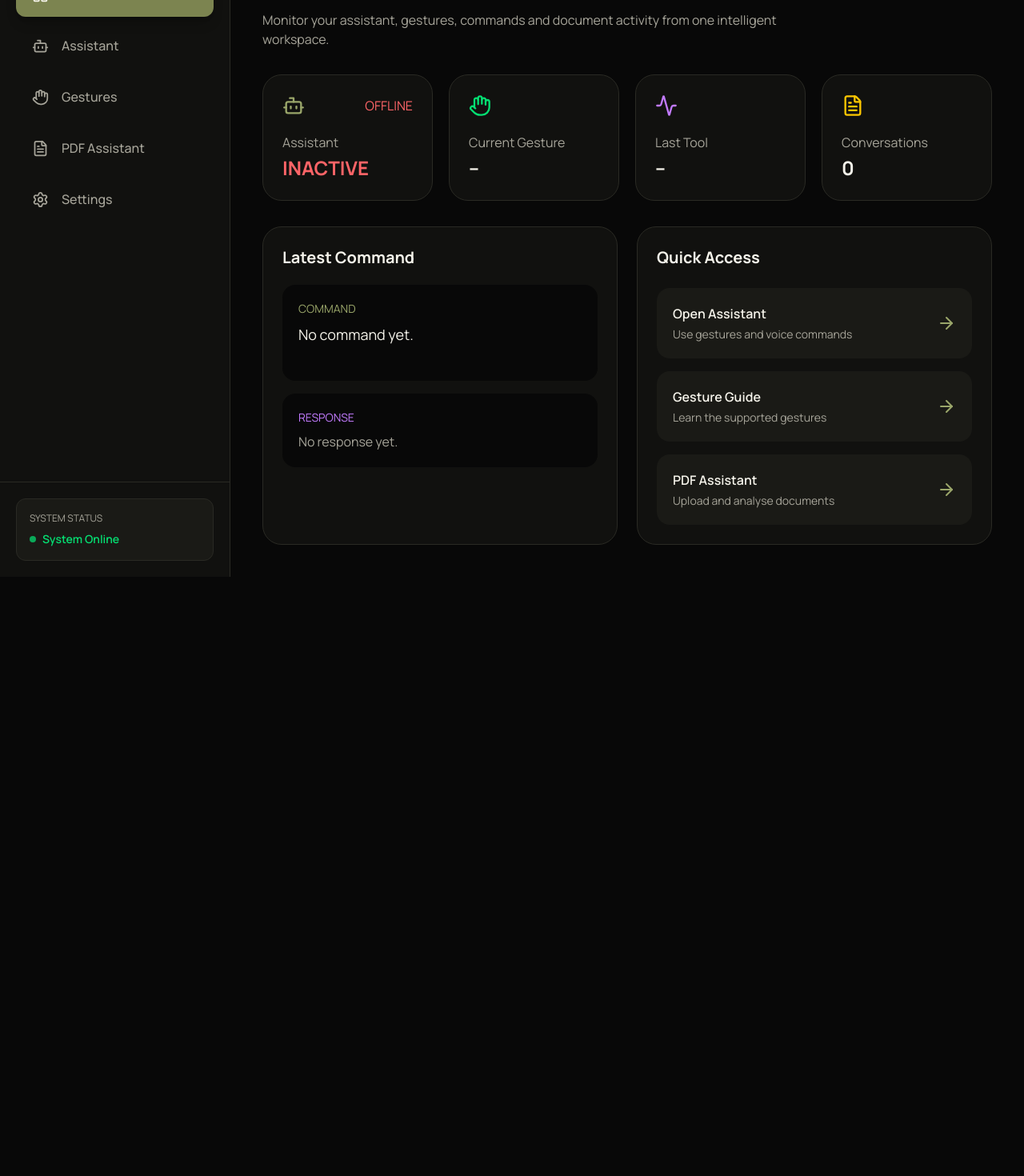
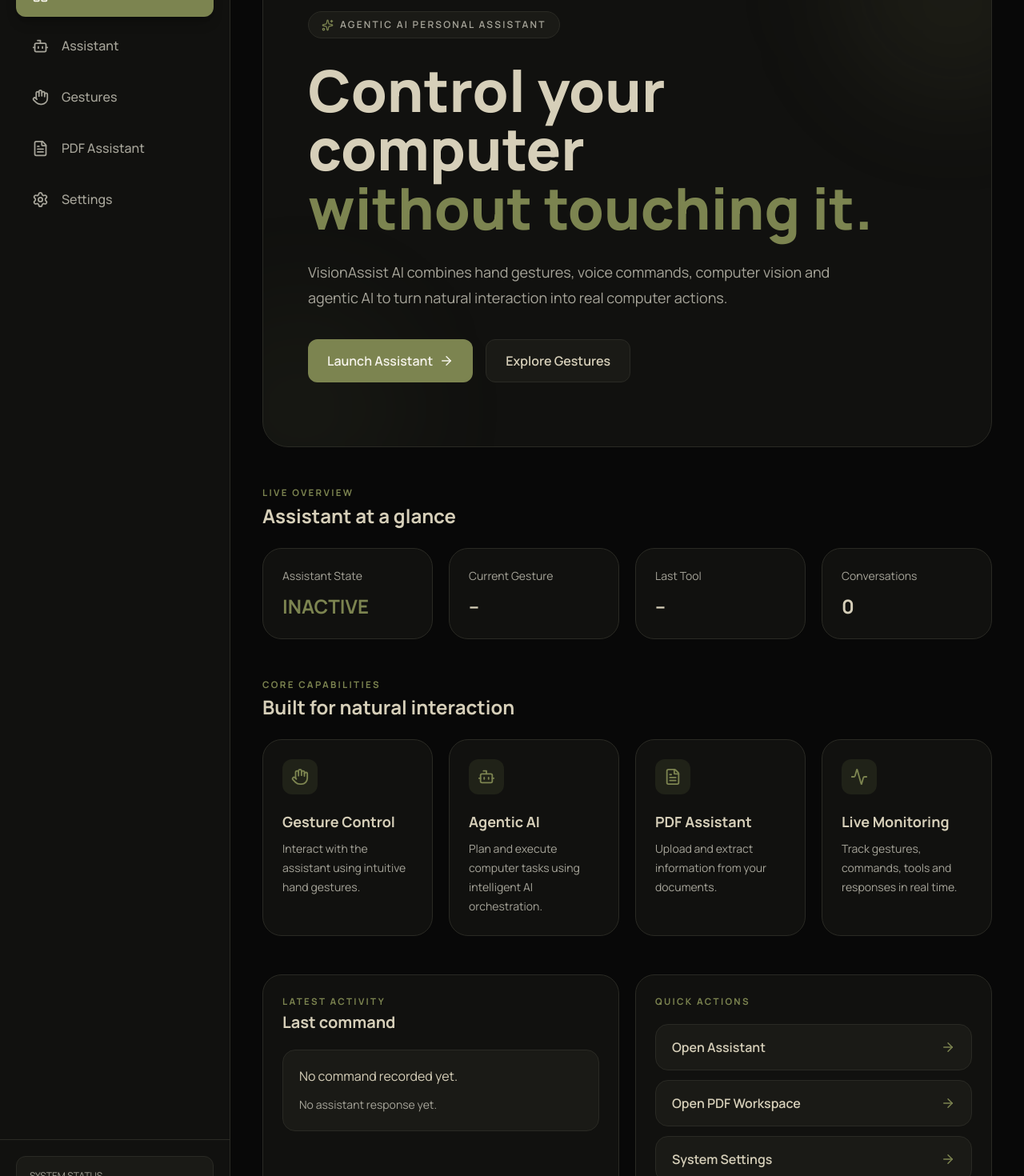
Before and after one commit to srishtisharma07/VisionAssist-AI, a React app in the folder frontend/: page / in a window 1280 px wide. Shown: the part 200-1670 px from the top of the page at 80% size. Before the commit the page ends 921 px from the top, so only its background shows below. Built offline with nearby package versions, Linux system fonts and the light colour scheme; no server answers; the HTML template or start-up script is replaced by a standard one.

Commit message:
Redesign home dashboard experience

```diff
--- a/frontend/src/pages/Home.jsx
+++ b/frontend/src/pages/Home.jsx
@@ -1,11 +1,13 @@
 import { useEffect, useState } from "react";
 import {
+  ArrowRight,
   Bot,
   Hand,
   FileText,
   Activity,
-  ArrowRight,
+  Sparkles,
 } from "lucide-react";
+
 import { Link } from "react-router-dom";
 import { getAssistantState } from "../services/api";
 
@@ -17,7 +19,6 @@ export default function Home() {
     last_command: "",
     last_tool: "",
     last_response: "",
-    last_uploaded_pdf: "",
     conversation: [],
   });
 
@@ -32,7 +33,6 @@ export default function Home() {
         last_command: data.last_command || "",
         last_tool: data.last_tool || "",
         last_response: data.last_response || "",
-        last_uploaded_pdf: data.last_uploaded_pdf || "",
         conversation: data.conversation || [],
       });
     }
@@ -44,189 +44,294 @@ export default function Home() {
     return () => clearInterval(interval);
   }, []);
 
-  const statusColor = state.active
-    ? "text-green-400"
-    : "text-red-400";
+  const features = [
+    {
+      icon: Hand,
+      title: "Gesture Control",
+      description:
+        "Interact with the assistant using intuitive hand gestures.",
+    },
+    {
+      icon: Bot,
+      title: "Agentic AI",
+      description:
+        "Plan and execute computer tasks using intelligent AI orchestration.",
+    },
+    {
+      icon: FileText,
+      title: "PDF Assistant",
+      description:
+        "Upload and extract information from your documents.",
+    },
+    {
+      icon: Activity,
+      title: "Live Monitoring",
+      description:
+        "Track gestures, commands, tools and responses in real time.",
+    },
+  ];
 
   return (
-    <div className="space-y-8">
+    <div className="space-y-12">
 
-      {/* Welcome */}
+      {/* Hero */}
 
-      <section>
-        <p className="text-cyan-400 text-sm uppercase tracking-widest">
-          Control Centre
-        </p>
+      <section className="relative overflow-hidden rounded-[2rem] border border-[var(--border-color)] bg-[var(--panel-bg)] px-8 py-14 lg:px-14 lg:py-20">
 
-        <h1 className="text-4xl font-bold text-white mt-2">
-          Welcome to VisionAssist AI
-        </h1>
+        <div className="absolute -top-24 -right-24 w-72 h-72 rounded-full bg-[var(--accent)]/10 blur-3xl" />
+        <div className="absolute -bottom-24 -left-24 w-72 h-72 rounded-full bg-[var(--accent)]/5 blur-3xl" />
 
-        <p className="text-slate-400 mt-3 max-w-2xl">
-          Monitor your assistant, gestures, commands and document activity
-          from one intelligent workspace.
-        </p>
-      </section>
+        <div className="relative max-w-4xl">
 
-      {/* Status Cards */}
+          <div className="inline-flex items-center gap-2 rounded-full border border-[var(--border-color)] bg-[var(--panel-soft)] px-4 py-2">
 
-      <section className="grid md:grid-cols-2 xl:grid-cols-4 gap-5">
+            <Sparkles
+              size={15}
+              className="text-[var(--accent)]"
+            />
 
-        <div className="bg-slate-900 border border-slate-700 rounded-3xl p-6">
-          <div className="flex items-center justify-between">
-            <Bot className="text-cyan-400" size={28} />
+            <span className="text-xs font-semibold uppercase tracking-[0.18em] text-[var(--text-muted)]">
+              Agentic AI Personal Assistant
+            </span>
 
-            <span className={state.active ? "text-green-400" : "text-red-400"}>
-              {state.active ? "ONLINE" : "OFFLINE"}
-            </span>
           </div>
 
-          <p className="text-slate-400 mt-5">
-            Assistant
+          <h2 className="mt-7 text-5xl md:text-6xl lg:text-7xl font-extrabold leading-[1.02] text-[var(--text-main)]">
+            Control your computer
+            <span className="block text-[var(--accent)]">
+              without touching it.
+            </span>
+          </h2>
+
+          <p className="mt-7 max-w-2xl text-base md:text-lg leading-8 text-[var(--text-muted)]">
+            VisionAssist AI combines hand gestures, voice commands,
+            computer vision and agentic AI to turn natural interaction
+            into real computer actions.
           </p>
 
-          <p className={`text-2xl font-bold mt-1 ${statusColor}`}>
-            {state.status}
-          </p>
-        </div>
+          <div className="mt-9 flex flex-wrap gap-4">
 
-        <div className="bg-slate-900 border border-slate-700 rounded-3xl p-6">
-          <div className="flex items-center justify-between">
-            <Hand className="text-green-400" size={28} />
+            <Link
+              to="/assistant"
+              className="inline-flex items-center gap-2 rounded-xl bg-[var(--accent)] px-6 py-3.5 font-semibold text-white transition hover:opacity-90"
+            >
+              Launch Assistant
+              <ArrowRight size={18} />
+            </Link>
+
+            <Link
+              to="/gestures"
+              className="inline-flex items-center gap-2 rounded-xl border border-[var(--border-color)] bg-[var(--panel-soft)] px-6 py-3.5 font-semibold text-[var(--text-main)] transition hover:border-[var(--accent)]"
+            >
+              Explore Gestures
+            </Link>
+
           </div>
 
-          <p className="text-slate-400 mt-5">
-            Current Gesture
-          </p>
-
-          <p className="text-2xl font-bold text-white mt-1">
-            {state.last_gesture || "--"}
-          </p>
-        </div>
-
-        <div className="bg-slate-900 border border-slate-700 rounded-3xl p-6">
-          <div className="flex items-center justify-between">
-            <Activity className="text-purple-400" size={28} />
-          </div>
-
-          <p className="text-slate-400 mt-5">
-            Last Tool
-          </p>
-
-          <p className="text-2xl font-bold text-white mt-1 truncate">
-            {state.last_tool || "--"}
-          </p>
-        </div>
-
-        <div className="bg-slate-900 border border-slate-700 rounded-3xl p-6">
-          <div className="flex items-center justify-between">
-            <FileText className="text-yellow-400" size={28} />
-          </div>
-
-          <p className="text-slate-400 mt-5">
-            Conversations
-          </p>
-
-          <p className="text-2xl font-bold text-white mt-1">
-            {state.conversation.length}
-          </p>
         </div>
 
       </section>
 
-      {/* Main Information */}
+      {/* Live Overview */}
 
-      <section className="grid lg:grid-cols-2 gap-6">
+      <section>
 
-        <div className="bg-slate-900 border border-slate-700 rounded-3xl p-6">
+        <div className="mb-6">
 
-          <h2 className="text-xl font-bold text-white">
-            Latest Command
+          <p className="page-eyebrow">
+            Live Overview
+          </p>
+
+          <h2 className="text-2xl font-bold text-[var(--text-main)] mt-1">
+            Assistant at a glance
           </h2>
 
-          <div className="bg-slate-950 rounded-2xl p-5 mt-5 min-h-[120px]">
+        </div>
 
-            <p className="text-cyan-400 text-sm">
-              COMMAND
+        <div className="grid md:grid-cols-2 xl:grid-cols-4 gap-5">
+
+          <div className="bg-[var(--panel-bg)] border border-[var(--border-color)] rounded-3xl p-6">
+
+            <p className="text-sm text-[var(--text-muted)]">
+              Assistant State
             </p>
 
-            <p className="text-white text-lg mt-2">
-              {state.last_command || "No command yet."}
+            <p className="text-2xl font-bold text-[var(--accent)] mt-3">
+              {state.status}
             </p>
 
           </div>
 
-          <div className="bg-slate-950 rounded-2xl p-5 mt-4">
+          <div className="bg-[var(--panel-bg)] border border-[var(--border-color)] rounded-3xl p-6">
 
-            <p className="text-purple-400 text-sm">
-              RESPONSE
+            <p className="text-sm text-[var(--text-muted)]">
+              Current Gesture
             </p>
 
-            <p className="text-slate-300 mt-2 whitespace-pre-wrap">
-              {state.last_response || "No response yet."}
+            <p className="text-2xl font-bold text-[var(--text-main)] mt-3 truncate">
+              {state.last_gesture || "--"}
+            </p>
+
+          </div>
+
+          <div className="bg-[var(--panel-bg)] border border-[var(--border-color)] rounded-3xl p-6">
+
+            <p className="text-sm text-[var(--text-muted)]">
+              Last Tool
+            </p>
+
+            <p className="text-2xl font-bold text-[var(--text-main)] mt-3 truncate">
+              {state.last_tool || "--"}
+            </p>
+
+          </div>
+
+          <div className="bg-[var(--panel-bg)] border border-[var(--border-color)] rounded-3xl p-6">
+
+            <p className="text-sm text-[var(--text-muted)]">
+              Conversations
+            </p>
+
+            <p className="text-2xl font-bold text-[var(--text-main)] mt-3">
+              {state.conversation.length}
             </p>
 
           </div>
 
         </div>
 
-        <div className="bg-slate-900 border border-slate-700 rounded-3xl p-6">
+      </section>
 
-          <h2 className="text-xl font-bold text-white">
-            Quick Access
+      {/* Features */}
+
+      <section>
+
+        <div className="mb-6">
+
+          <p className="page-eyebrow">
+            Core Capabilities
+          </p>
+
+          <h2 className="text-2xl font-bold text-[var(--text-main)] mt-1">
+            Built for natural interaction
           </h2>
 
-          <div className="grid gap-4 mt-6">
+        </div>
+
+        <div className="grid md:grid-cols-2 xl:grid-cols-4 gap-5">
+
+          {features.map((feature) => {
+
+            const Icon = feature.icon;
+
+            return (
+              <div
+                key={feature.title}
+                className="group bg-[var(--panel-bg)] border border-[var(--border-color)] rounded-3xl p-6 transition-all duration-300 hover:-translate-y-1 hover:border-[var(--accent)]"
+              >
+
+                <div className="w-11 h-11 rounded-xl bg-[var(--accent-soft)] flex items-center justify-center">
+
+                  <Icon
+                    size={22}
+                    className="text-[var(--accent)]"
+                  />
+
+                </div>
+
+                <h3 className="text-lg font-bold text-[var(--text-main)] mt-5">
+                  {feature.title}
+                </h3>
+
+                <p className="text-sm leading-6 text-[var(--text-muted)] mt-2">
+                  {feature.description}
+                </p>
+
+              </div>
+            );
+
+          })}
+
+        </div>
+
+      </section>
+
+      {/* Latest Activity */}
+
+      <section className="grid lg:grid-cols-2 gap-5">
+
+        <div className="bg-[var(--panel-bg)] border border-[var(--border-color)] rounded-3xl p-6">
+
+          <p className="page-eyebrow">
+            Latest Activity
+          </p>
+
+          <h2 className="text-xl font-bold text-[var(--text-main)] mt-1">
+            Last command
+          </h2>
+
+          <div className="mt-5 bg-[var(--panel-soft)] border border-[var(--border-color)] rounded-2xl p-5">
+
+            <p className="text-[var(--text-main)]">
+              {state.last_command || "No command recorded yet."}
+            </p>
+
+            <p className="text-sm leading-6 text-[var(--text-muted)] mt-3">
+              {state.last_response || "No assistant response yet."}
+            </p>
+
+          </div>
+
+        </div>
+
+        <div className="bg-[var(--panel-bg)] border border-[var(--border-color)] rounded-3xl p-6">
+
+          <p className="page-eyebrow">
+            Quick Actions
+          </p>
+
+          <div className="grid gap-3 mt-5">
 
             <Link
               to="/assistant"
-              className="flex items-center justify-between bg-slate-800 hover:bg-slate-700 rounded-2xl p-5 transition"
+              className="flex items-center justify-between rounded-2xl bg-[var(--panel-soft)] border border-[var(--border-color)] px-5 py-4 transition hover:border-[var(--accent)]"
             >
-              <div>
-                <p className="text-white font-semibold">
-                  Open Assistant
-                </p>
+              <span className="font-semibold text-[var(--text-main)]">
+                Open Assistant
+              </span>
 
-                <p className="text-slate-400 text-sm mt-1">
-                  Use gestures and voice commands
-                </p>
-              </div>
-
-              <ArrowRight className="text-cyan-400" />
-            </Link>
-
-            <Link
-              to="/gestures"
-              className="flex items-center justify-between bg-slate-800 hover:bg-slate-700 rounded-2xl p-5 transition"
-            >
-              <div>
-                <p className="text-white font-semibold">
-                  Gesture Guide
-                </p>
-
-                <p className="text-slate-400 text-sm mt-1">
-                  Learn the supported gestures
-                </p>
-              </div>
-
-              <ArrowRight className="text-cyan-400" />
+              <ArrowRight
+                size={18}
+                className="text-[var(--accent)]"
+              />
             </Link>
 
             <Link
               to="/pdf"
-              className="flex items-center justify-between bg-slate-800 hover:bg-slate-700 rounded-2xl p-5 transition"
+              className="flex items-center justify-between rounded-2xl bg-[var(--panel-soft)] border border-[var(--border-color)] px-5 py-4 transition hover:border-[var(--accent)]"
             >
-              <div>
-                <p className="text-white font-semibold">
-                  PDF Assistant
-                </p>
+              <span className="font-semibold text-[var(--text-main)]">
+                Open PDF Workspace
+              </span>
 
-                <p className="text-slate-400 text-sm mt-1">
-                  Upload and analyse documents
-                </p>
-              </div>
+              <ArrowRight
+                size={18}
+                className="text-[var(--accent)]"
+              />
+            </Link>
 
-              <ArrowRight className="text-cyan-400" />
+            <Link
+              to="/settings"
+              className="flex items-center justify-between rounded-2xl bg-[var(--panel-soft)] border border-[var(--border-color)] px-5 py-4 transition hover:border-[var(--accent)]"
+            >
+              <span className="font-semibold text-[var(--text-main)]">
+                System Settings
+              </span>
+
+              <ArrowRight
+                size={18}
+                className="text-[var(--accent)]"
+              />
             </Link>
 
           </div>
```
